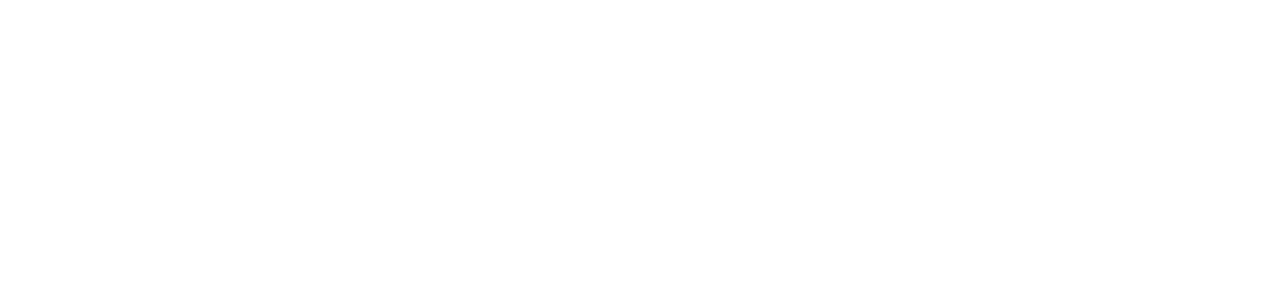
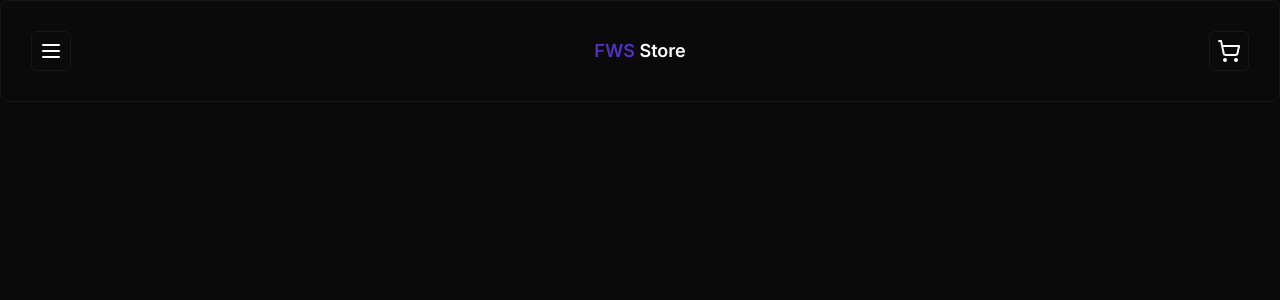
Before and after one commit to RaulLiberato/fsw-store, a Next.js app: page / in a window 1280 px wide. Shown: the top 300 px of the page. Built offline with nearby package versions, Linux system fonts and the light colour scheme.

Commit message:
feat: add button, card and header components

```diff
--- a/package.json
+++ b/package.json
@@ -10,6 +10,7 @@
   },
   "dependencies": {
     "@prisma/client": "^5.4.2",
+    "@radix-ui/react-slot": "^1.0.2",
     "class-variance-authority": "^0.7.0",
     "clsx": "^2.0.0",
     "lucide-react": "^0.287.0",
--- a/src/app/globals.css
+++ b/src/app/globals.css
@@ -4,65 +4,35 @@
 
 @layer base {
   :root {
-    --background: 0 0% 100%;
-    --foreground: 222.2 84% 4.9%;
+    --background: 0 0% 4%;
+    --foreground: 0 0% 100%;
 
-    --card: 0 0% 100%;
-    --card-foreground: 222.2 84% 4.9%;
+    --card: 0 0% 4%;
+    --card-foreground: 0 0% 100%;
 
-    --popover: 0 0% 100%;
-    --popover-foreground: 222.2 84% 4.9%;
+    --popover: 0 0% 4%;
+    --popover-foreground: 0 0% 100%;
 
-    --primary: 222.2 47.4% 11.2%;
-    --primary-foreground: 210 40% 98%;
+    --primary: 252 59% 48%;
+    --primary-foreground: 0 0% 100%;
 
-    --secondary: 210 40% 96.1%;
-    --secondary-foreground: 222.2 47.4% 11.2%;
+    --secondary: 0 0% 9%;
+    --secondary-foreground: 0 0% 100%;
 
-    --muted: 210 40% 96.1%;
-    --muted-foreground: 215.4 16.3% 46.9%;
+    --muted: 0 0% 9%;
+    --muted-foreground: 215 20.2% 65.1%;
 
-    --accent: 210 40% 96.1%;
-    --accent-foreground: 222.2 47.4% 11.2%;
+    --accent: 0 0% 9%;
+    --accent-foreground: 0 0% 100%;
 
-    --destructive: 0 84.2% 60.2%;
-    --destructive-foreground: 210 40% 98%;
+    --destructive: 0 62.8% 30.6%;
+    --destructive-foreground: 0 0% 100%;
 
-    --border: 214.3 31.8% 91.4%;
-    --input: 214.3 31.8% 91.4%;
-    --ring: 222.2 84% 4.9%;
+    --border: 0 0% 9%;
+    --input: 0 0% 9%;
+    --ring: 212.7 26.8% 83.9%;
 
     --radius: 0.5rem;
-  }
-
-  .dark {
-    --background: 222.2 84% 4.9%;
-    --foreground: 210 40% 98%;
-
-    --card: 222.2 84% 4.9%;
-    --card-foreground: 210 40% 98%;
-
-    --popover: 222.2 84% 4.9%;
-    --popover-foreground: 210 40% 98%;
-
-    --primary: 210 40% 98%;
-    --primary-foreground: 222.2 47.4% 11.2%;
-
-    --secondary: 217.2 32.6% 17.5%;
-    --secondary-foreground: 210 40% 98%;
-
-    --muted: 217.2 32.6% 17.5%;
-    --muted-foreground: 215 20.2% 65.1%;
-
-    --accent: 217.2 32.6% 17.5%;
-    --accent-foreground: 210 40% 98%;
-
-    --destructive: 0 62.8% 30.6%;
-    --destructive-foreground: 210 40% 98%;
-
-    --border: 217.2 32.6% 17.5%;
-    --input: 217.2 32.6% 17.5%;
-    --ring: 212.7 26.8% 83.9%;
   }
 }
 
@@ -71,6 +41,9 @@
     @apply border-border;
   }
   body {
-    @apply bg-background text-foreground;
+    @apply h-full bg-background text-foreground;
+  }
+  html {
+    @apply h-full;
   }
 }
--- a/src/app/layout.tsx
+++ b/src/app/layout.tsx
@@ -1,6 +1,7 @@
 import type { Metadata } from 'next'
 import { Inter } from 'next/font/google'
 import './globals.css'
+import Header from '@/components/ui/header'
 
 const inter = Inter({ subsets: ['latin'] })
 
@@ -16,7 +17,10 @@
 }) {
   return (
     <html lang="en">
-      <body className={inter.className}>{children}</body>
+      <body className={inter.className}>
+        <Header />
+        {children}
+      </body>
     </html>
   )
 }
--- a/src/app/page.tsx
+++ b/src/app/page.tsx
@@ -2,8 +2,6 @@
 
 export default function Home() {
   return (
-    <div>
-
-    </div>
+    <div></div>
   )
 }
--- /dev/null
+++ b/src/components/ui/button.tsx
@@ -0,0 +1,56 @@
+import * as React from "react"
+import { Slot } from "@radix-ui/react-slot"
+import { cva, type VariantProps } from "class-variance-authority"
+
+import { cn } from "@/lib/utils"
+
+const buttonVariants = cva(
+  "inline-flex items-center justify-center rounded-md text-sm font-medium ring-offset-background transition-colors focus-visible:outline-none focus-visible:ring-2 focus-visible:ring-ring focus-visible:ring-offset-2 disabled:pointer-events-none disabled:opacity-50",
+  {
+    variants: {
+      variant: {
+        default: "bg-primary text-primary-foreground hover:bg-primary/90",
+        destructive:
+          "bg-destructive text-destructive-foreground hover:bg-destructive/90",
+        outline:
+          "border border-input bg-background hover:bg-accent hover:text-accent-foreground",
+        secondary:
+          "bg-secondary text-secondary-foreground hover:bg-secondary/80",
+        ghost: "hover:bg-accent hover:text-accent-foreground",
+        link: "text-primary underline-offset-4 hover:underline",
+      },
+      size: {
+        default: "h-10 px-4 py-2",
+        sm: "h-9 rounded-md px-3",
+        lg: "h-11 rounded-md px-8",
+        icon: "h-10 w-10",
+      },
+    },
+    defaultVariants: {
+      variant: "default",
+      size: "default",
+    },
+  }
+)
+
+export interface ButtonProps
+  extends React.ButtonHTMLAttributes<HTMLButtonElement>,
+    VariantProps<typeof buttonVariants> {
+  asChild?: boolean
+}
+
+const Button = React.forwardRef<HTMLButtonElement, ButtonProps>(
+  ({ className, variant, size, asChild = false, ...props }, ref) => {
+    const Comp = asChild ? Slot : "button"
+    return (
+      <Comp
+        className={cn(buttonVariants({ variant, size, className }))}
+        ref={ref}
+        {...props}
+      />
+    )
+  }
+)
+Button.displayName = "Button"
+
+export { Button, buttonVariants }
--- /dev/null
+++ b/src/components/ui/card.tsx
@@ -0,0 +1,79 @@
+import * as React from "react"
+
+import { cn } from "@/lib/utils"
+
+const Card = React.forwardRef<
+  HTMLDivElement,
+  React.HTMLAttributes<HTMLDivElement>
+>(({ className, ...props }, ref) => (
+  <div
+    ref={ref}
+    className={cn(
+      "rounded-lg border bg-card text-card-foreground shadow-sm",
+      className
+    )}
+    {...props}
+  />
+))
+Card.displayName = "Card"
+
+const CardHeader = React.forwardRef<
+  HTMLDivElement,
+  React.HTMLAttributes<HTMLDivElement>
+>(({ className, ...props }, ref) => (
+  <div
+    ref={ref}
+    className={cn("flex flex-col space-y-1.5 p-6", className)}
+    {...props}
+  />
+))
+CardHeader.displayName = "CardHeader"
+
+const CardTitle = React.forwardRef<
+  HTMLParagraphElement,
+  React.HTMLAttributes<HTMLHeadingElement>
+>(({ className, ...props }, ref) => (
+  <h3
+    ref={ref}
+    className={cn(
+      "text-2xl font-semibold leading-none tracking-tight",
+      className
+    )}
+    {...props}
+  />
+))
+CardTitle.displayName = "CardTitle"
+
+const CardDescription = React.forwardRef<
+  HTMLParagraphElement,
+  React.HTMLAttributes<HTMLParagraphElement>
+>(({ className, ...props }, ref) => (
+  <p
+    ref={ref}
+    className={cn("text-sm text-muted-foreground", className)}
+    {...props}
+  />
+))
+CardDescription.displayName = "CardDescription"
+
+const CardContent = React.forwardRef<
+  HTMLDivElement,
+  React.HTMLAttributes<HTMLDivElement>
+>(({ className, ...props }, ref) => (
+  <div ref={ref} className={cn("p-6 pt-0", className)} {...props} />
+))
+CardContent.displayName = "CardContent"
+
+const CardFooter = React.forwardRef<
+  HTMLDivElement,
+  React.HTMLAttributes<HTMLDivElement>
+>(({ className, ...props }, ref) => (
+  <div
+    ref={ref}
+    className={cn("flex items-center p-6 pt-0", className)}
+    {...props}
+  />
+))
+CardFooter.displayName = "CardFooter"
+
+export { Card, CardHeader, CardFooter, CardTitle, CardDescription, CardContent }
--- /dev/null
+++ b/src/components/ui/header.tsx
@@ -0,0 +1,21 @@
+import { Card } from "./card";
+import { Button } from "./button";
+import { MenuIcon, ShoppingCartIcon } from "lucide-react";
+
+const Header = () => {
+    return(
+        <Card className="flex justify-between p-[1.875rem] items-center">
+            <Button size="icon" variant="outline">
+                <MenuIcon />
+            </Button>
+
+            <h1 className="font-semibold text-lg"><span className="text-primary">FWS</span> Store</h1>
+
+            <Button size="icon" variant="outline">
+                <ShoppingCartIcon/>
+            </Button>
+        </Card>
+    )
+};
+
+export default Header;
```
Also changed, not shown: 1 other file (tests, documents, lock files or other folders).
